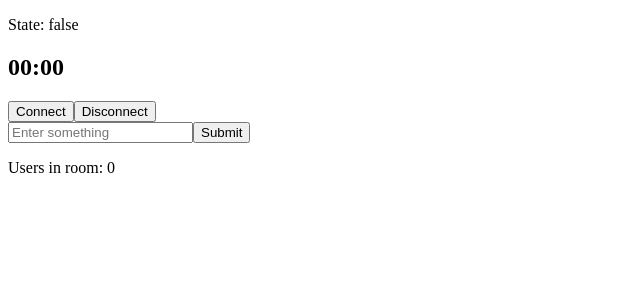
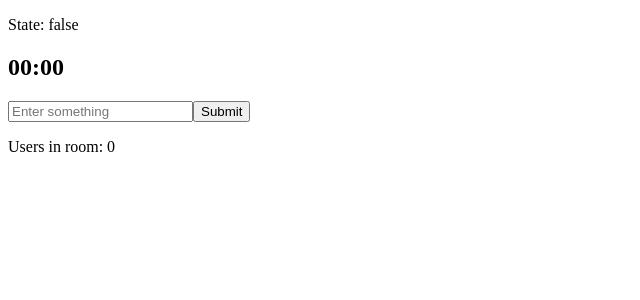
Before and after one commit to CommunityFocus/cf-frontend, a React (Vite) app: page /1 in a window 1280 px wide. Shown: the top 300 px of the page, without its empty margins (0-640 px from the left). Built offline with nearby package versions, Linux system fonts and the light colour scheme; no server answers.

Commit message:
Removed boilerplate ConnectionManager component and references

```diff
--- a/src/components/ConnectionManager.tsx
+++ /dev/null
@@ -1,19 +0,0 @@
-
-import { socket } from "./socket";
-
-export function ConnectionManager() {
-  function connect() {
-    socket.connect();
-  }
-
-  function disconnect() {
-    socket.disconnect();
-  }
-
-  return (
-    <>
-      <button onClick={connect}>Connect</button>
-      <button onClick={disconnect}>Disconnect</button>
-    </>
-  );
-}
--- a/src/components/Room.tsx
+++ b/src/components/Room.tsx
@@ -1,7 +1,6 @@
 import { useState, useEffect } from "react";
 import { socket } from "./socket";
 import { ConnectionState } from "./ConnectionState";
-import { ConnectionManager } from "./ConnectionManager";
 import { Timestamp } from "./Timestamp";
 import { TimerForm } from "./TimerForm";
 import formatTimestamp from "../helpers/formatTimestamp";
@@ -49,7 +48,9 @@ function Room() {
   useEffect(() => {
     console.log({ timestamp });
     // update the document title, with roomName and timestamp
-    document.title = `${formatTimestamp(timestamp)}-${window.location.href.split("/")[3]}`;
+    document.title = `${formatTimestamp(timestamp)}-${
+      window.location.href.split("/")[3]
+    }`;
   }, [timestamp]);
 
   useEffect(() => {
@@ -61,7 +62,6 @@ function Room() {
     <>
       <ConnectionState isConnected={isConnected} />
       <Timestamp timestamp={timestamp} />
-      <ConnectionManager />
       <TimerForm />
       <p>Users in room: {usersInRoom}</p>
     </>
```
